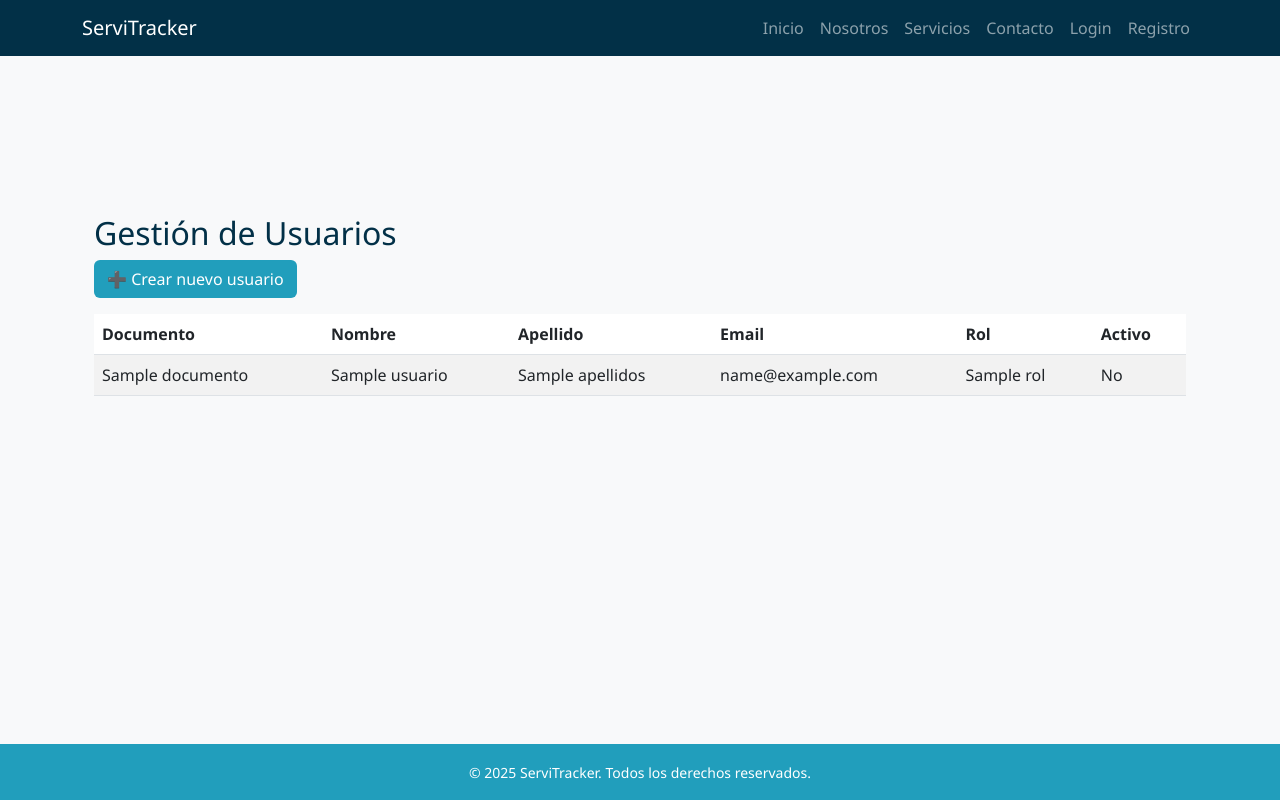
After one commit to SasukeT4Codes/ServiTracker-2, a Django app: template templates/usuarios/lista_usuarios.html in a window 1280 px wide. The commit adds this page. Run offline with Django 3.2, Linux system fonts and the light colour scheme; the template is opened without the code that fills it: most values are stand-ins (such as "Sample title", 1, 10 or a date in 2020).

Commit message:
corresion

```diff
--- /dev/null
+++ b/templates/usuarios/lista_usuarios.html
@@ -0,0 +1,36 @@
+{% extends 'base.html' %}
+{% block title %}Usuarios | ServiTracker{% endblock %}
+
+{% block content %}
+<div class="container my-5">
+    <h2 class="text-blue-dark">Gestión de Usuarios</h2>
+    <a href="{% url 'crear_usuario' %}" class="btn btn-blue-mid mb-3">➕ Crear nuevo usuario</a>
+
+    <table class="table table-striped">
+        <thead>
+            <tr>
+                <th>Documento</th>
+                <th>Nombre</th>
+                <th>Apellido</th>
+                <th>Email</th>
+                <th>Rol</th>
+                <th>Activo</th>
+            </tr>
+        </thead>
+        <tbody>
+            {% for u in usuarios %}
+            <tr>
+                <td>{{ u.documento }}</td>
+                <td>{{ u.nombres }}</td>
+                <td>{{ u.apellidos }}</td>
+                <td>{{ u.email }}</td>
+                <td>{{ u.rol }}</td>
+                <td>{{ u.is_active|yesno:"Sí,No" }}</td>
+            </tr>
+            {% empty %}
+            <tr><td colspan="6">No hay usuarios registrados.</td></tr>
+            {% endfor %}
+        </tbody>
+    </table>
+</div>
+{% endblock %}
```
Also changed, not shown: templates/reportes/dashboard.html (+10 -0 lines), templates/usuarios/crear_usuario.html (added, +14 -0 lines), usuarios/urls.py (+7 -5 lines), usuarios/views.py (+29 -9 lines).
